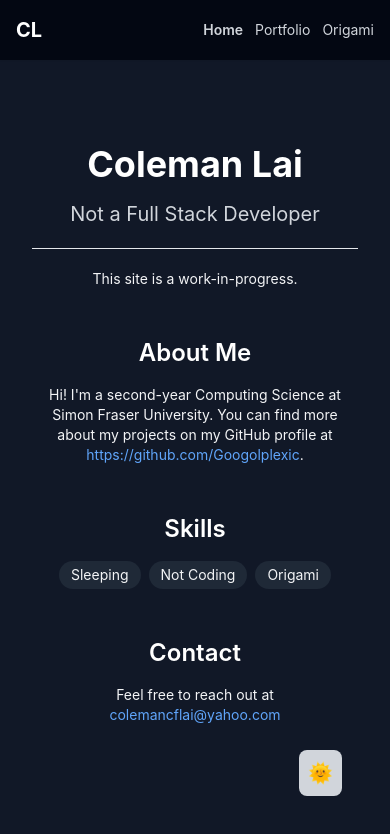
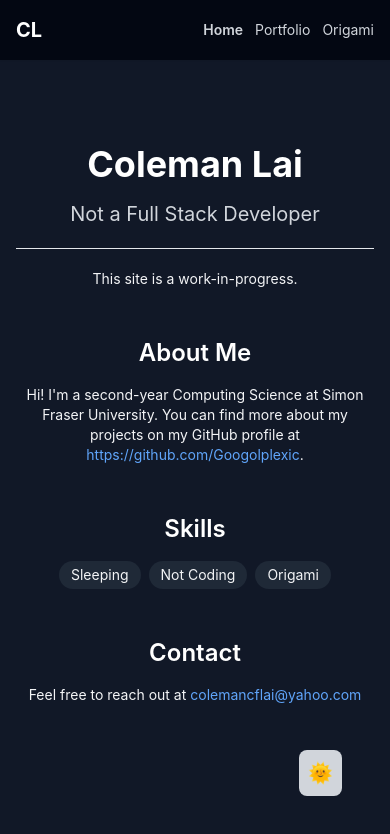
Before and after one commit to Googolplexic/personal-website, a React (Vite) app: page / in a window 390 px wide. Shown: the top 834 px of the page. Built offline with nearby package versions, Linux system fonts and the light colour scheme.

Commit message:
Improved responsiveness

```diff
--- a/src/App.tsx
+++ b/src/App.tsx
@@ -25,7 +25,7 @@ function AppContent() {
     return (
         <div className="min-h-screen w-screen transition-all duration-200 md:text-base text-sm">
             <Navbar {...navbarProps} />
-            <div className="max-w-3xl lg:max-w-7xl mx-auto md:px-16 px-8 py-36">
+            <div className="max-w-3xl lg:max-w-7xl mx-auto md:px-16 px-4 py-36">
                 <Routes>
                     <Route path="/" element={<Home />} />
                     <Route path="/portfolio/*" element={<Portfolio />} />
```
